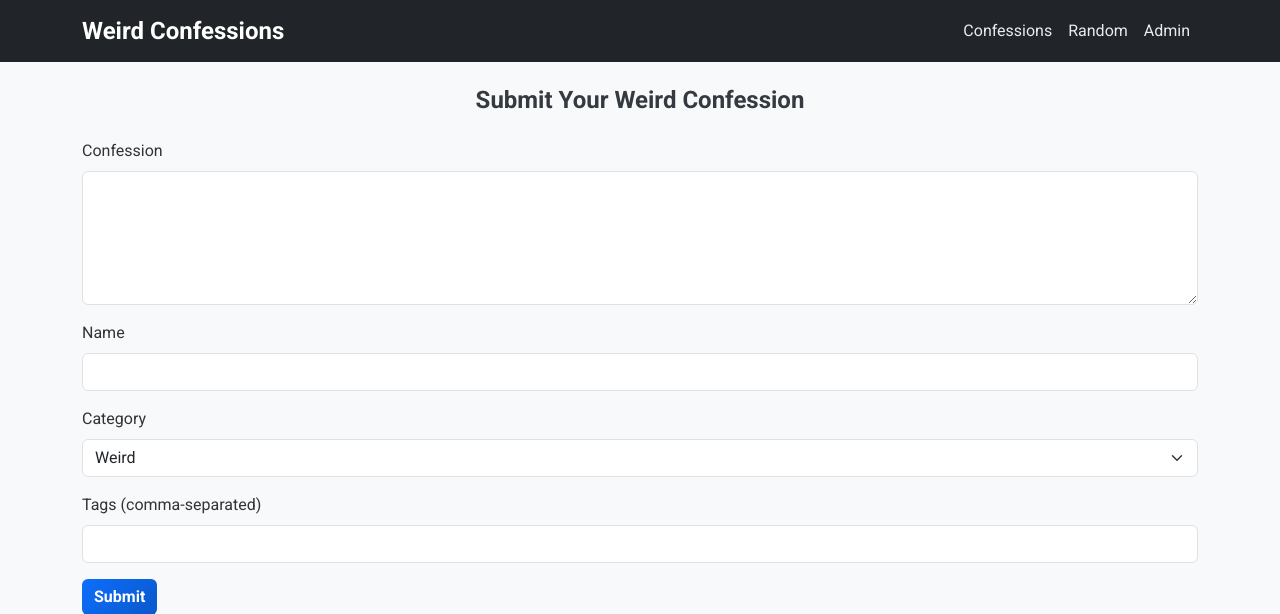
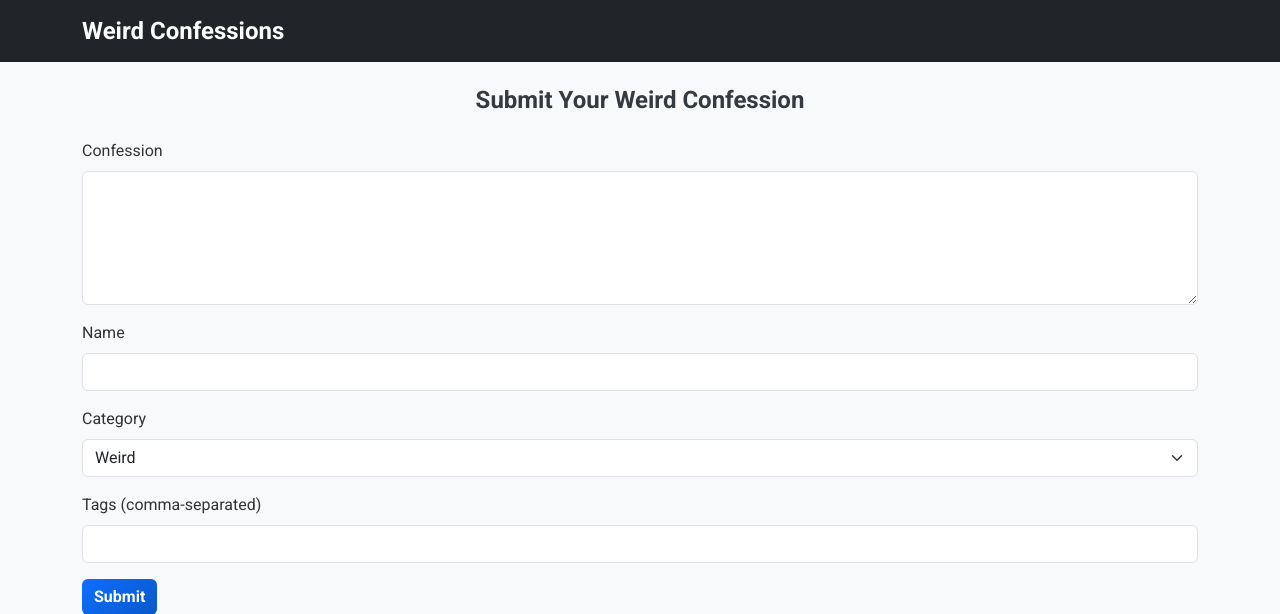
Before and after one commit to ugcoded/weird-confession, a Flask app: page /submit in a window 1280 px wide. Shown: the top 614 px of the page. Run offline with Flask 3, Linux system fonts and the light colour scheme.

Commit message:
Update submit.html

```diff
--- a/templates/submit.html
+++ b/templates/submit.html
@@ -17,9 +17,7 @@
         </button>
         <div class="collapse navbar-collapse" id="navbarNav">
             <div class="navbar-nav ms-auto">
-                    <a class="nav-link" href="/confessions">Confessions</a>
-                    <a class="nav-link" href="/random">Random</a>
-                    <a class="nav-link" href="/admin/login">Admin</a>
+                <!-- Page-specific links -->
             </div>
         </div>
     </div>
```
Lines whose indentation alone changed are shown as unchanged.
